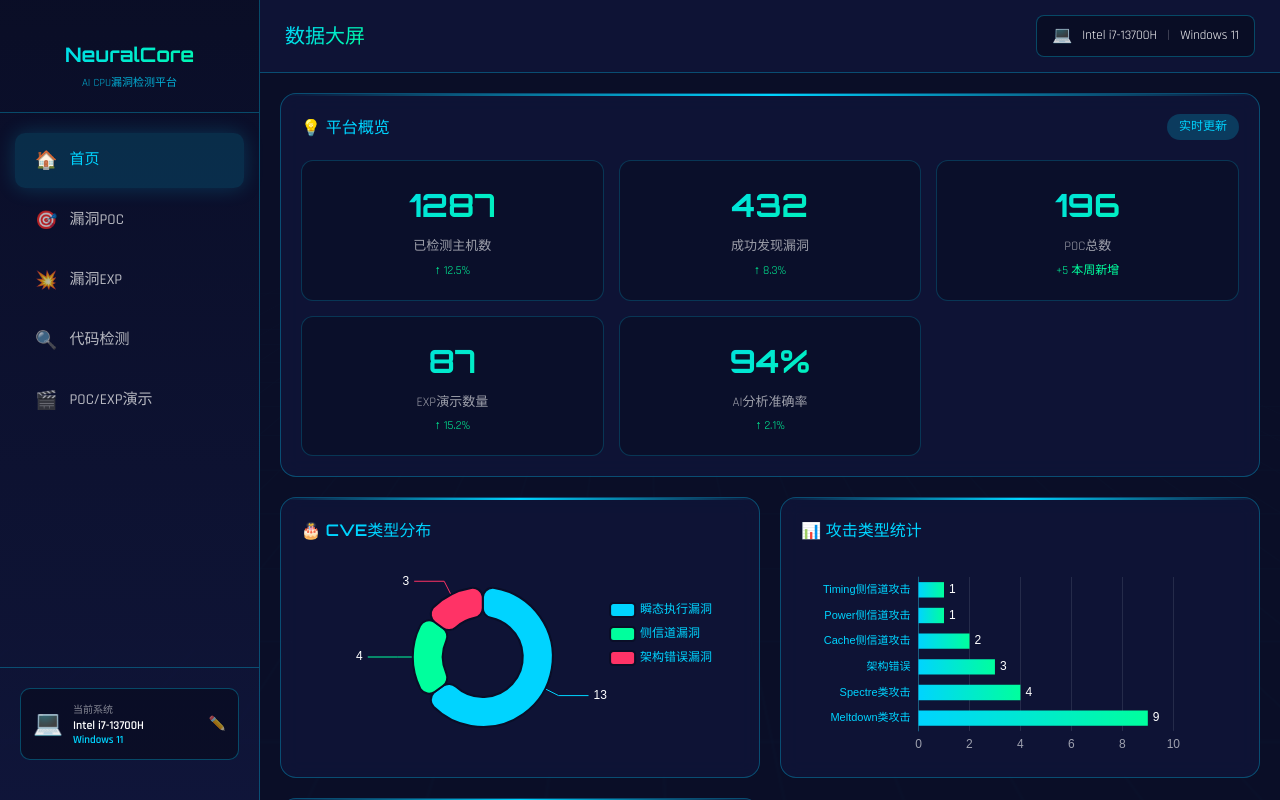
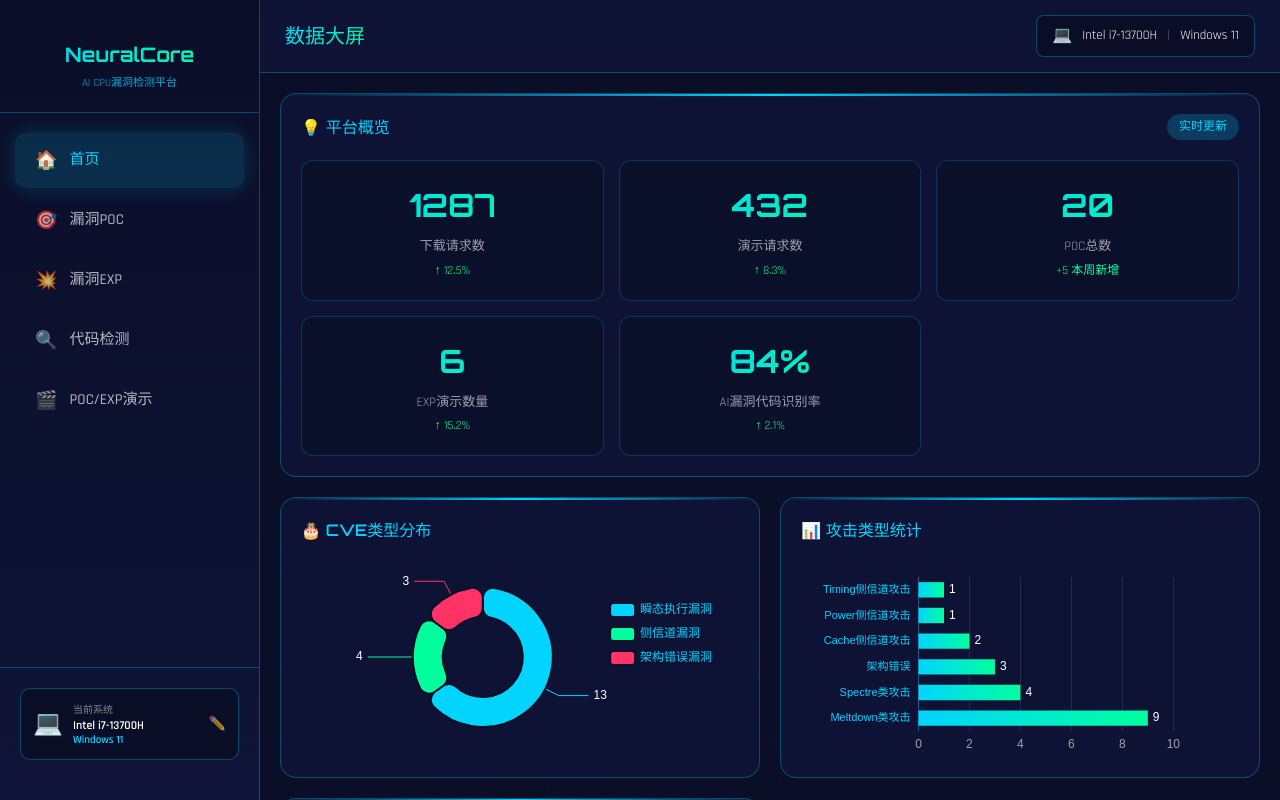
Before and after one commit to din0sauria/cpu-app, a Vue app: page / in a window 1280 px wide. Shown: the top 800 px of the page. Built offline with nearby package versions, Linux system fonts and the light colour scheme.

Commit message:
update dashboard

```diff
--- a/src/stores/vulnStore.js
+++ b/src/stores/vulnStore.js
@@ -942,11 +942,11 @@ void compute() {
   ])
 
   const stats = ref({
-    totalPocs: 196,
-    totalExps: 87,
+    totalPocs: 20,
+    totalExps: 6,
     totalVulns: 432,
     totalHosts: 1287,
-    accuracy: 94,
+    accuracy: 84,
     weeklyNewPocs: 5,
     weeklyGrowth: 12.5
   })
--- a/src/views/Dashboard.vue
+++ b/src/views/Dashboard.vue
@@ -533,12 +533,12 @@ onUnmounted(() => {
         <div class="overview-stats">
           <div class="stat-item">
             <div class="stat-value">{{ animatedStats.hosts }}</div>
-            <div class="stat-label">已检测主机数</div>
+            <div class="stat-label">下载请求数</div>
             <div class="stat-change">↑ {{ vulnStore.stats.weeklyGrowth }}%</div>
           </div>
           <div class="stat-item">
             <div class="stat-value">{{ animatedStats.vulns }}</div>
-            <div class="stat-label">成功发现漏洞</div>
+            <div class="stat-label">演示请求数</div>
             <div class="stat-change">↑ 8.3%</div>
           </div>
           <div class="stat-item">
@@ -553,7 +553,7 @@ onUnmounted(() => {
           </div>
           <div class="stat-item">
             <div class="stat-value">{{ animatedStats.accuracy }}%</div>
-            <div class="stat-label">AI分析准确率</div>
+            <div class="stat-label">AI漏洞代码识别率</div>
             <div class="stat-change">↑ 2.1%</div>
           </div>
         </div>
```
Also changed, not shown: 1 other file (tests, documents, lock files or other folders).
